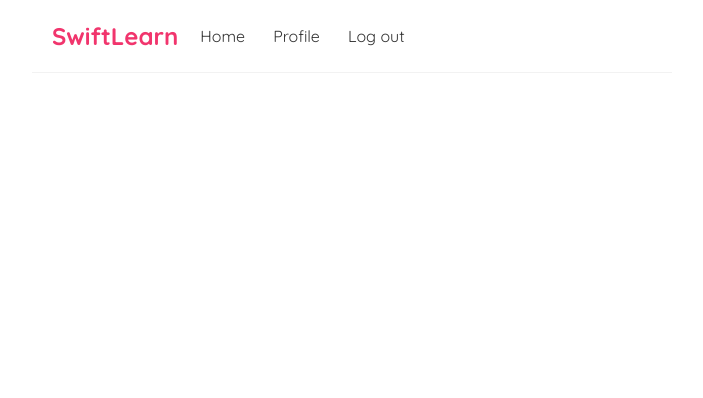
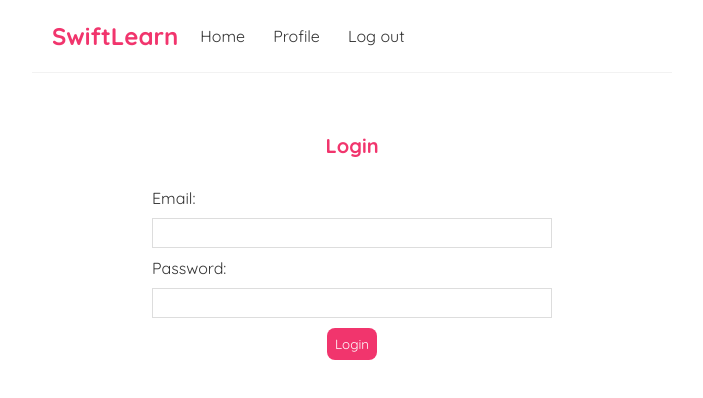
Before and after one commit to jovanagjorgjieska/booking-online-classes-frontend, a React (Create React App) app: page /login in a window 1280 px wide. Shown: the top 398 px of the page, without its empty margins (288-991 px from the left). Built offline with nearby package versions, Linux system fonts and the light colour scheme.

Commit message:
Added Login page

```diff
--- a/src/App.js
+++ b/src/App.js
@@ -4,6 +4,7 @@ import {BrowserRouter as Router, Route, Switch} from 'react-router-dom'
 import CourseDetails from './CourseDetails';
 import TeacherDetails from './TeacherDetails';
 import Register from './Register';
+import Login from './Login';
 
 function App() {
   return (
@@ -14,6 +15,9 @@ function App() {
           <Switch>
             <Route path="/register">
               <Register/>
+            </Route>
+            <Route path="/login">
+              <Login/>
             </Route>
             <Route exact path="/">
               <Home/>
--- /dev/null
+++ b/src/Login.js
@@ -0,0 +1,71 @@
+import { useState } from "react";
+import { useHistory } from "react-router-dom";
+
+const Login = () => {
+    const [email, setEmail] = useState('');
+    const [password, setPassword] = useState('');
+    const [isPending, setIsPending] = useState(false);
+    const [validationError, setValidationError] = useState(null);
+    const history = useHistory();
+
+    const handleLogin = (e) => {
+        e.preventDefault();
+
+        const userCredentials = { email, password };
+
+        setIsPending(true);
+
+        fetch('http://localhost:8080/api/auth/login', {
+            method: 'POST',
+            headers: { "Content-Type": "application/json" },
+            body: JSON.stringify(userCredentials)
+        })
+            .then(response => {
+                if (!response.ok) {
+                    throw new Error("Authentication failed");
+                }
+                return response.json();
+            })
+            .then(data => {
+                const jwtToken = data.token;
+
+                localStorage.setItem('jwtToken', jwtToken);
+
+                setIsPending(false);
+
+                history.push('/');
+            })
+            .catch(error => {
+                console.error("Error authenticating:", error);
+                setValidationError("Invalid email or password");
+                setIsPending(false);
+            });
+    }
+
+    return (
+        <div className="login">
+            <h2>Login</h2>
+            <form onSubmit={handleLogin}>
+                <label>Email:</label>
+                <input
+                    type="text"
+                    required
+                    value={email}
+                    onChange={(e) => setEmail(e.target.value)}
+                />
+                <label>Password:</label>
+                <input
+                    type="password"
+                    required
+                    value={password}
+                    onChange={(e) => setPassword(e.target.value)}
+                />
+                {validationError && <p>{validationError}</p>}
+                {!isPending && <button>Login</button>}
+                {isPending && <button disabled>Login loading...</button>}
+            </form>
+        </div>
+    );
+}
+
+export default Login;
--- a/src/Register.js
+++ b/src/Register.js
@@ -22,7 +22,7 @@ const Register = () => {
         return passwordRegex.test(password);
     };
 
-    const handleSubmit = (e) => {
+    const handleRegister = (e) => {
         e.preventDefault();
 
         const errors = {};
@@ -58,7 +58,7 @@ const Register = () => {
             .then(() => {
                 console.log("New user added");
                 setIsPending(false);
-                history.push('/');
+                history.push('/login');
             })
             .catch(error => {
                 console.error("Error registering user:", error);
@@ -70,7 +70,7 @@ const Register = () => {
     return (
         <div className="register">
             <h2>Register</h2>
-            <form onSubmit={handleSubmit}>
+            <form onSubmit={handleRegister}>
                 <label>First name:</label>
                 <input
                     type="text"
--- a/src/index.css
+++ b/src/index.css
@@ -83,21 +83,21 @@
   border-radius: 8px;
   cursor: pointer;
 }
-.register {
+.register, .login {
   max-width: 400px;
   margin: 0 auto;
   text-align: center;
 }
-.register label {
+.register label, .login label {
   text-align: left;
   display: block;
 }
-.register h2 {
+.register h2, .login h2 {
   font-size: 20px;
   color: #f1356d;
   margin-bottom: 30px;
 }
-.register input, .register textarea, .register select {
+.register input, .register textarea, .register select, .login input {
   width: 100%;
   padding: 6px 10px;
   margin: 10px 0;
@@ -105,7 +105,7 @@
   box-sizing: border-box;
   display: block;
 }
-.register button {
+.register button, .login button {
   background: #f1356d;
   color: #fff;
   border: 0;
```
